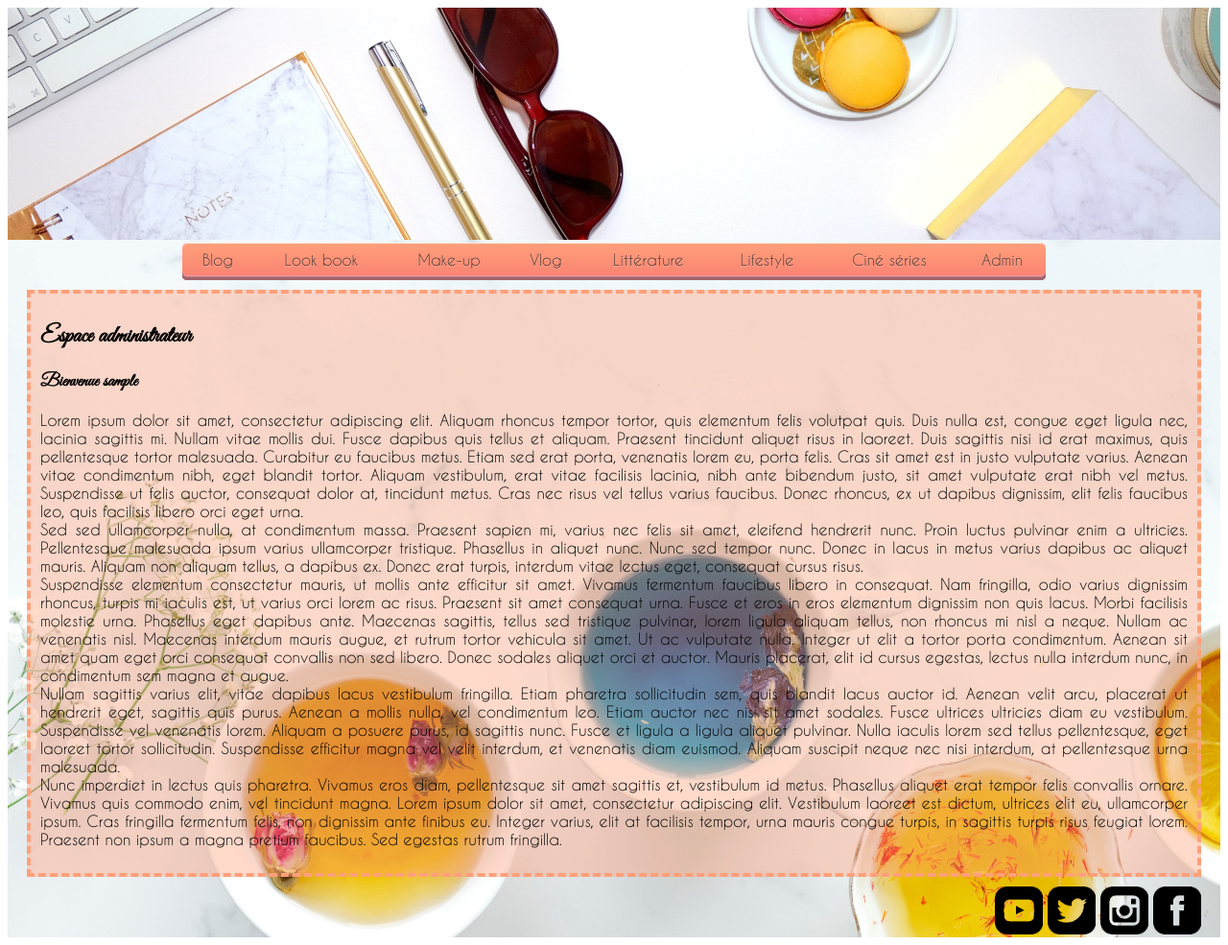
After one commit to oranemendes/Projetblog, a PHP site: page /admin/indexadmin.php in a window 1280 px wide. The commit adds this page. Shown: the whole page at 96% size. Run offline with PHP 8.4, Linux system fonts and the light colour scheme; the visitor is signed in with stand-in values (Sample User, id 1).

Commit message:
Création de la page admin et connexion à la base de données

```diff
--- /dev/null
+++ b/admin/indexadmin.php
@@ -0,0 +1,72 @@
+<?php session_start() ?>
+
+<!DOCTYPE html>
+<html>
+<head>
+    <meta charset="utf8" />
+    <link rel="stylesheet" type="text/css" href="../css/style.css" />
+    <link rel="stylesheet" type="text/css" href="../css/stylenav.css" />
+    <title>Orane MUA - Main page</title>
+</head>
+
+<body>
+
+<?php
+    require_once '../database.php';
+    if (!$_SESSION['admin']){
+        header('location:login.php');
+    }
+?>
+
+<div class="page">
+    <header class="header"><?php include('../includes/header.php') ?></header>
+    <nav><?php include('../includes/nav.php') ?> </nav>
+
+    <section class="articleblog">
+        <h1>Espace administrateur</h1>
+        <h3>Bienvenue <?= $_SESSION['admin'] ?></h3>
+
+        <p>
+            Lorem ipsum dolor sit amet, consectetur adipiscing elit. Aliquam rhoncus tempor tortor, quis elementum felis volutpat
+            quis. Duis nulla est, congue eget ligula nec, lacinia sagittis mi. Nullam vitae mollis dui. Fusce dapibus quis tellus
+            et aliquam. Praesent tincidunt aliquet risus in laoreet. Duis sagittis nisi id erat maximus, quis pellentesque tortor
+            malesuada. Curabitur eu faucibus metus. Etiam sed erat porta, venenatis lorem eu, porta felis. Cras sit amet est in
+            justo vulputate varius. Aenean vitae condimentum nibh, eget blandit tortor. Aliquam vestibulum, erat vitae facilisis
+            lacinia, nibh ante bibendum justo, sit amet vulputate erat nibh vel metus. Suspendisse ut felis auctor, consequat dolor
+            at, tincidunt metus. Cras nec risus vel tellus varius faucibus. Donec rhoncus, ex ut dapibus dignissim, elit felis
+            faucibus leo, quis facilisis libero orci eget urna.<br />
+
+            Sed sed ullamcorper nulla, at condimentum massa. Praesent sapien mi, varius nec felis sit amet, eleifend hendrerit nunc.
+            Proin luctus pulvinar enim a ultricies. Pellentesque malesuada ipsum varius ullamcorper tristique. Phasellus in aliquet
+            nunc. Nunc sed tempor nunc. Donec in lacus in metus varius dapibus ac aliquet mauris. Aliquam non aliquam tellus, a
+            dapibus ex. Donec erat turpis, interdum vitae lectus eget, consequat cursus risus.<br />
+
+            Suspendisse elementum consectetur mauris, ut mollis ante efficitur sit amet. Vivamus fermentum faucibus libero in
+            consequat. Nam fringilla, odio varius dignissim rhoncus, turpis mi iaculis est, ut varius orci lorem ac risus.
+            Praesent sit amet consequat urna. Fusce et eros in eros elementum dignissim non quis lacus. Morbi facilisis molestie
+            urna. Phasellus eget dapibus ante. Maecenas sagittis, tellus sed tristique pulvinar, lorem ligula aliquam tellus,
+            non rhoncus mi nisl a neque. Nullam ac venenatis nisl. Maecenas interdum mauris augue, et rutrum tortor vehicula sit
+            amet. Ut ac vulputate nulla. Integer ut elit a tortor porta condimentum. Aenean sit amet quam eget orci consequat
+            convallis non sed libero. Donec sodales aliquet orci et auctor. Mauris placerat, elit id cursus egestas, lectus nulla
+            interdum nunc, in condimentum sem magna et augue.<br />
+
+            Nullam sagittis varius elit, vitae dapibus lacus vestibulum fringilla. Etiam pharetra sollicitudin sem, quis blandit
+            lacus auctor id. Aenean velit arcu, placerat ut hendrerit eget, sagittis quis purus. Aenean a mollis nulla, vel
+            condimentum leo. Etiam auctor nec nisl sit amet sodales. Fusce ultrices ultricies diam eu vestibulum. Suspendisse vel
+            venenatis lorem. Aliquam a posuere purus, id sagittis nunc. Fusce et ligula a ligula aliquet pulvinar. Nulla iaculis
+            lorem sed tellus pellentesque, eget laoreet tortor sollicitudin. Suspendisse efficitur magna vel velit interdum, et
+            venenatis diam euismod. Aliquam suscipit neque nec nisi interdum, at pellentesque urna malesuada.<br/>
+
+            Nunc imperdiet in lectus quis pharetra. Vivamus eros diam, pellentesque sit amet sagittis et, vestibulum id metus.
+            Phasellus aliquet erat tempor felis convallis ornare. Vivamus quis commodo enim, vel tincidunt magna. Lorem ipsum
+            dolor sit amet, consectetur adipiscing elit. Vestibulum laoreet est dictum, ultrices elit eu, ullamcorper ipsum. Cras
+            fringilla fermentum felis, non dignissim ante finibus eu. Integer varius, elit at facilisis tempor, urna mauris congue
+            turpis, in sagittis turpis risus feugiat lorem. Praesent non ipsum a magna pretium faucibus. Sed egestas rutrum fringilla.
+        </p>
+
+    </section>
+
+    <footer class="footer"><?php include('../includes/footer.php') ?></footer>
+</div>
+
+</body>
--- a/style.css
+++ b/css/style.css
@@ -1,12 +1,12 @@
 @font-face {
     font-family: 'GreatVibes';
-    src: url('polices/greatvibes/GreatVibes-Regular.otf');
+    src: url('../polices/greatvibes/GreatVibes-Regular.otf');
     font-weight: normal;
 }
 
 @font-face {
     font-family: 'CaviarDreams';
-    src: url('polices/caviardreams/CaviarDreams.ttf');
+    src: url('../polices/caviardreams/CaviarDreams.ttf');
 }
 
 .header{
@@ -38,7 +38,7 @@
 }
 
 .page{
-    background-image: url(img/background.jpg);
+    background-image: url(../img/background.jpg);
     max-width: 100%;
     height: auto;
     background-attachment: fixed;
--- /dev/null
+++ b/database.php
@@ -0,0 +1,4 @@
+<?php
+
+$db = new PDO('mysql:host=localhost;dbname=projetblog', 'root', '');
+$db->setAttribute(PDO::ATTR_ERRMODE, PDO::ERRMODE_EXCEPTION);
--- a/footer.php
+++ /dev/null
@@ -1,6 +0,0 @@
-<div id="icons">
-<a href="https://www.facebook.com/orane.mua/"><img src="img/facebook.png" id="facebook" alt="Facebook" title="Facebook" /></a>
-<a href="https://www.instagram.com/orane.mua/"><img src="img/instagram.png" id="instagram" alt="Instagram" title="Instagram" /></a>
-<a href="https://www.twitter.com/MuaOrane?s=09/"><img src="img/twitter.png" id="twitter" alt="Twitter" title="Twitter" /></a>
-<a href="https://www.youtube.com/user/TheMyssena/"><img src="img/youtube.png" id="youtube" alt="Youtube" title="Youtube" /></a>
-</div>
--- a/header.php
+++ /dev/null
@@ -1 +0,0 @@
-<a href="index.php"><img class="header" src="img/header.jpg" alt="header" title="Orane MUA" /></a>
--- /dev/null
+++ b/includes/footer.php
@@ -0,0 +1,6 @@
+<div id="icons">
+<a href="https://www.facebook.com/orane.mua/"><img src="../img/facebook.png" id="facebook" alt="Facebook" title="Facebook" /></a>
+<a href="https://www.instagram.com/orane.mua/"><img src="../img/instagram.png" id="instagram" alt="Instagram" title="Instagram" /></a>
+<a href="https://www.twitter.com/MuaOrane?s=09/"><img src="../img/twitter.png" id="twitter" alt="Twitter" title="Twitter" /></a>
+<a href="https://www.youtube.com/user/TheMyssena/"><img src="../img/youtube.png" id="youtube" alt="Youtube" title="Youtube" /></a>
+</div>
--- /dev/null
+++ b/includes/header.php
@@ -0,0 +1 @@
+<a href="../mainpage/index.php"><img class="header" src="../img/header.jpg" alt="header" title="Orane MUA" /></a>
--- a/nav.php
+++ b/includes/nav.php
@@ -3,9 +3,10 @@
     <li><a href="#1">Blog</a></li>
     <li><a href="#2">Look book</a></li>
     <li><a href="#3">Make-up</a></li>
-    <li><a href="#4">Galerie</a></li>
+    <li><a href="#4">Vlog</a></li>
     <li><a href="#5">Littérature</a></li>
     <li><a href="#6">Lifestyle</a></li>
-    <li><a href="#7">Cuisine</a></li>
+    <li><a href="#7">Ciné séries</a></li>
+    <li><a href="../admin/indexadmin.php">Admin</a></li>
 </ul>
 </div>
```
Also changed, not shown: admin/login.php (added, +63 -0 lines), index.php (deleted, +0 -37 lines), mainpage/index.php (added, +79 -0 lines), css/stylenav.css (renamed from stylenav.css).
